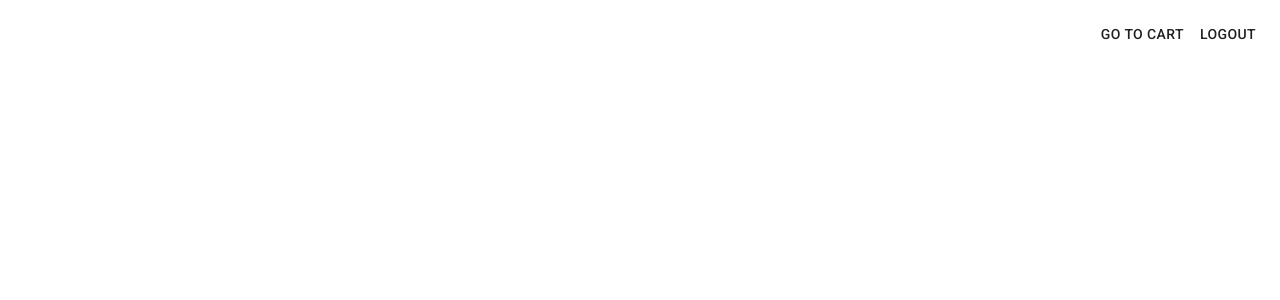
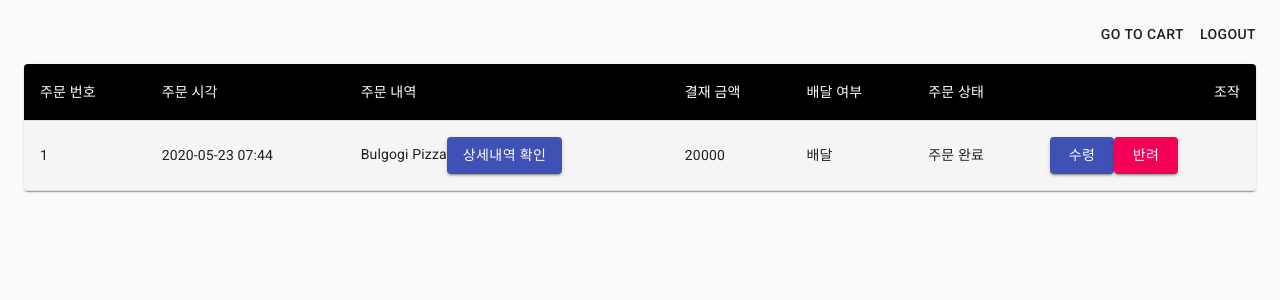
Before and after one commit to cau-sw-engineering-2021/online-pizza-ordering-system, a React app in the folder src/main/webapp/: page /pizza/order in a window 1280 px wide. Shown: the top 300 px of the page. Built offline with nearby package versions, Linux system fonts and the light colour scheme.

Commit message:
Add orderList

```diff
--- a/src/main/webapp/src/App.js
+++ b/src/main/webapp/src/App.js
@@ -1,6 +1,8 @@
 import { BrowserRouter as Router, Switch, Route } from "react-router-dom";
 import MenuList from "./menu-list/MenuList";
 import Navigation from "./navigation/Navigation";
+import OrderList from "./OrderList";
+import { SignIn, SignUp } from "./Login";
 
 // TODO: 백엔드와 데이터 형식 조율, 비동기 처리로 변경
 const menuList = [
@@ -32,6 +34,15 @@ function App() {
           <Route exact path="/">
             <MenuList menuList={menuList} />
           </Route>
+          <Route exact path="/login">
+            <SignIn />
+          </Route>
+          <Route exact path="/signup">
+            <SignUp />
+          </Route>
+          <Route exact path="/order">
+            <OrderList />
+          </Route>
         </Switch>
       </Router>
     </div>
--- /dev/null
+++ b/src/main/webapp/src/Login/index.js
@@ -0,0 +1,7 @@
+import SignIn from './SignIn';
+import SignUp from './SignUp';
+
+export {
+  SignIn,
+  SignUp,
+};
--- /dev/null
+++ b/src/main/webapp/src/OrderList/index.js
@@ -0,0 +1,157 @@
+import React from 'react';
+import { withStyles, makeStyles } from '@material-ui/core/styles';
+import Table from '@material-ui/core/Table';
+import TableBody from '@material-ui/core/TableBody';
+import TableCell from '@material-ui/core/TableCell';
+import TableContainer from '@material-ui/core/TableContainer';
+import TableHead from '@material-ui/core/TableHead';
+import TableRow from '@material-ui/core/TableRow';
+import Paper from '@material-ui/core/Paper';
+import Container from '@material-ui/core/Container';
+import CssBaseline from '@material-ui/core/CssBaseline';
+import Button from '@material-ui/core/Button';
+import DialogTitle from '@material-ui/core/DialogTitle';
+import Dialog from '@material-ui/core/Dialog';
+
+const StyledTableCell = withStyles((theme) => ({
+  head: {
+    backgroundColor: theme.palette.common.black,
+    color: theme.palette.common.white,
+  },
+  body: {
+    fontSize: 14,
+  },
+}))(TableCell);
+
+const StyledTableRow = withStyles((theme) => ({
+  root: {
+    '&:nth-of-type(odd)': {
+      backgroundColor: theme.palette.action.hover,
+    },
+  },
+}))(TableRow);
+
+function createData(orderId, lastUpdatedTime, preview, totalPrice, deliveryType, orderStatus) {
+  return { orderId, lastUpdatedTime, preview, totalPrice, deliveryType, orderStatus};
+}
+
+const rows = [
+  createData(1, "2020-05-23 07:44", "Bulgogi Pizza", 20000, "배달", "주문 완료"),
+];
+
+const useStyles = makeStyles((theme) => ({
+  table: {
+    minWidth: 700,
+  },
+  paper: {
+    marginTop: theme.spacing(8),
+    display: 'flex',
+    flexDirection: 'column',
+    alignItems: 'center',
+  },
+}));
+
+function DetailDialog(props) {
+  const classes = useStyles();
+  const { onClose, order, open } = props;
+
+  console.log(order);
+  return (
+    <Dialog onClose={onClose} aria-labelledby="simple-dialog-title" open={open} maxWidth="lg">
+      <DialogTitle id="simple-dialog-title">상세내역</DialogTitle>
+      <TableContainer component={Paper} className={classes.paper}>
+        <Table className={classes.table} aria-label="customized table">
+          <TableHead>
+            <TableRow>
+              <StyledTableCell>품목명</StyledTableCell>
+              <StyledTableCell>가격</StyledTableCell>
+            </TableRow>
+          </TableHead>
+          <TableBody>
+              <StyledTableCell>
+                {JSON.stringify(order)}
+              </StyledTableCell>
+              <StyledTableCell>dummy</StyledTableCell>
+          </TableBody>
+
+        </Table>
+      </TableContainer>
+      <br />
+      고객 요구사항
+      <br />
+      ??
+    </Dialog>
+  );
+}
+
+export default function OrderList() {
+  const classes = useStyles();
+  const [open, setOpen] = React.useState(false);
+  const [dialogData, setDialogData] = React.useState({});
+
+  const handleClickOpen = (order) => {
+    setDialogData(order);
+    setOpen(true);
+  };
+
+  const handleClose = () => {
+    setOpen(false);
+  };
+
+  return (
+    <Container component="main">
+      <CssBaseline />
+      <TableContainer component={Paper} className={classes.paper}>
+        <Table className={classes.table} aria-label="customized table">
+          <TableHead>
+            <TableRow>
+              <StyledTableCell>주문 번호</StyledTableCell>
+              <StyledTableCell>주문 시각</StyledTableCell>
+              <StyledTableCell>주문 내역</StyledTableCell>
+              <StyledTableCell>결재 금액</StyledTableCell>
+              <StyledTableCell>배달 여부</StyledTableCell>
+              <StyledTableCell>주문 상태</StyledTableCell>
+              <StyledTableCell align="right">조작</StyledTableCell>
+            </TableRow>
+          </TableHead>
+          <TableBody>
+            {rows.map((row) => (
+              <StyledTableRow key={row.orderId}>
+                <StyledTableCell> {row.orderId} </StyledTableCell>
+                <StyledTableCell>{row.lastUpdatedTime}</StyledTableCell>
+                <StyledTableCell>
+                  {row.preview}
+                  <Button
+                    variant="contained"
+                    color="primary"
+                    onClick={()=>{handleClickOpen(row)}}
+                  >
+                    상세내역 확인
+                  </Button>
+                </StyledTableCell>
+                <StyledTableCell>{row.totalPrice}</StyledTableCell>
+                <StyledTableCell>{row.deliveryType}</StyledTableCell>
+                <StyledTableCell>{row.orderStatus}</StyledTableCell>
+                <StyledTableCell>
+                  <Button
+                    variant="contained"
+                    color="primary"
+                  >
+                    수령
+                  </Button>
+                  <Button
+                    variant="contained"
+                    color="secondary"
+                  >
+                    반려
+                  </Button>
+                </StyledTableCell>
+              </StyledTableRow>
+            ))}
+          </TableBody>
+        </Table>
+      </TableContainer>
+      <DetailDialog order={dialogData} open={open} onClose={handleClose}/>
+    </Container>
+  );
+}
```
